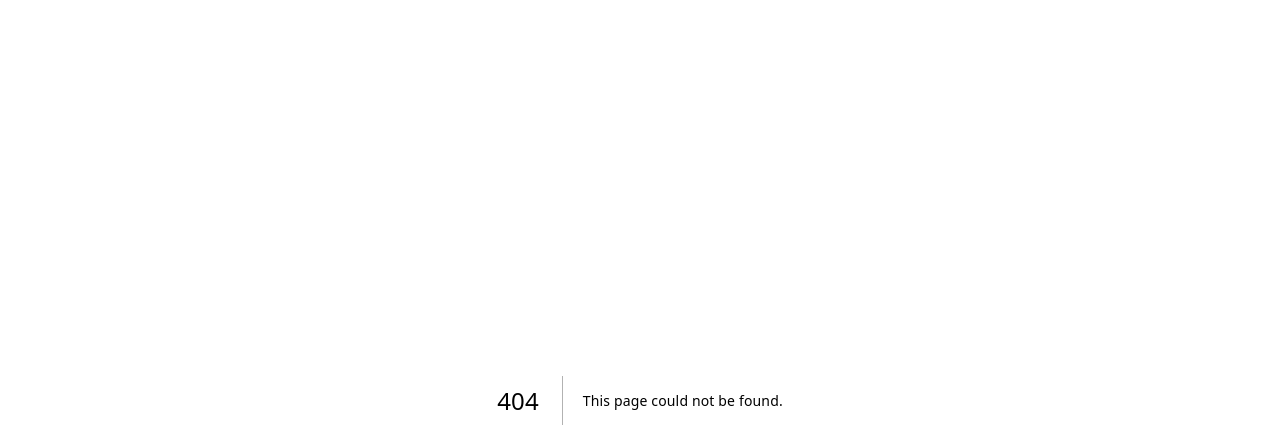
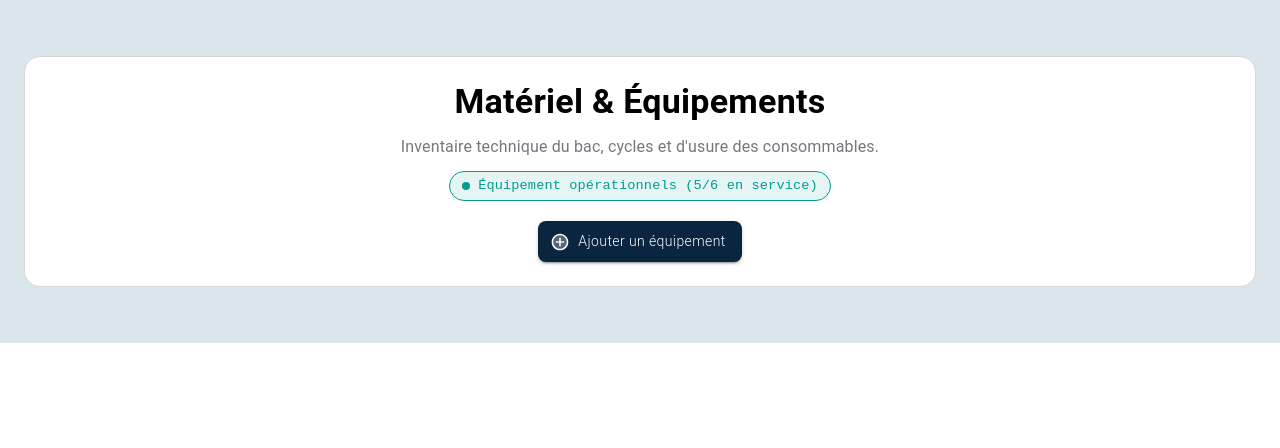
Before and after one commit to EtienneA20/FishKeeper, a Next.js app in the folder fishkeeper/: page /material in a window 1280 px wide. Before the commit this address had no page. Shown: the top 448 px of the page. Built offline with nearby package versions, Linux system fonts and the light colour scheme.

Commit message:
feat: start of implementation of Material components

```diff
--- a/fishkeeper/app/ThemeRegistry.tsx
+++ b/fishkeeper/app/ThemeRegistry.tsx
@@ -5,17 +5,27 @@ import createCache from '@emotion/cache';
 import type { EmotionCache } from '@emotion/cache';
 import { useServerInsertedHTML } from 'next/navigation';
 import { CacheProvider } from '@emotion/react';
-import { ThemeProvider, createTheme, CssBaseline } from '@mui/material';
+import { ThemeProvider, createTheme, CssBaseline, ThemeOptions } from '@mui/material';
 import { UserProvider } from '@/contexts/UserContext';
 
 const theme = createTheme({
-    palette: {
-        mode: 'light',
-        primary: {
-            main: '#0288d1',
-        },
+  palette: {
+    mode: 'light',
+    primary: {
+      main: '#dbe6ec',
     },
-});
+    darkBlueButton: {
+      background: '#0a2540',
+      colorText: '#ffffff',
+    },
+    card: {
+      background: '#ffffff',
+      colorTitle: '#000000',
+      colorText: '#74777e',
+      borderRadius: 3
+    },
+  },
+} as unknown as ThemeOptions);
 
 interface ThemeRegistryProps {
     children: React.ReactNode;
--- /dev/null
+++ b/fishkeeper/app/material/MaterialTitle.tsx
@@ -0,0 +1,49 @@
+'use client';
+
+import React from 'react';
+import { Box, Typography } from '@mui/material';
+import ControlPointTwoToneIcon from '@mui/icons-material/ControlPointTwoTone';
+import DialogButton from '../../components/DialogButton';
+import StatusBadge from '../../components/StatusBadge';
+
+export default function MaterialTitle(): React.JSX.Element {
+  return (
+    <Box
+      sx={{
+        my: 4,
+        p: 3,
+        display: 'flex',
+        flexDirection: 'column',
+        alignItems: 'center',
+        gap: 1.5,
+        backgroundColor: 'card.background',
+        border: '1px solid #ddd6d6',
+        borderRadius: 4,
+      }}
+    >
+      <Typography variant="h4" component="h1" sx={{ color: 'card.colorTitle', fontWeight: 700 }}>
+        Matériel & Équipements
+      </Typography>
+
+      <Typography component="p" sx={{ color: 'card.colorText', textAlign: 'center' }}>
+        {"Inventaire technique du bac, cycles et d'usure des consommables."}
+      </Typography>
+
+      <StatusBadge
+          text='Équipement opérationnels (5/6 en service)'
+          backgroundColor='#e5f5f4'
+          borderColor='#009d8d'
+        />
+
+      <Box sx={{ mt: 1 }}>
+        <DialogButton
+          startIcon={<ControlPointTwoToneIcon />}
+          label="Ajouter un équipement"
+          backgroundColor="darkBlueButton.background"
+          textColor="darkBlueButton.colorText"
+          onClick={() => {}}
+        />
+      </Box>
+    </Box>
+  );
+}
--- /dev/null
+++ b/fishkeeper/app/material/page.tsx
@@ -0,0 +1,13 @@
+'use client';
+
+import React from 'react';
+import { Box } from '@mui/material';
+import MaterialTitle from './MaterialTitle';
+
+export default function MaterialPage(): React.JSX.Element {
+  return (
+    <Box component="main" sx={{ p: 3, backgroundColor: 'primary.main' }}>
+        <MaterialTitle/>
+    </Box>
+  );
+}
--- /dev/null
+++ b/fishkeeper/components/DialogButton.tsx
@@ -0,0 +1,42 @@
+'use client';
+
+import React from 'react';
+import { Button, ButtonProps } from '@mui/material';
+
+interface DialogButtonProps extends ButtonProps {
+  label?: string;
+  backgroundColor?: string;
+  textColor?: string;
+}
+
+export default function DialogButton({
+  startIcon,
+  label,
+  backgroundColor,
+  textColor,
+  onClick,
+  variant="contained",
+  sx,
+  ...props
+}: DialogButtonProps): React.JSX.Element {
+  return (
+    <Button
+      onClick={onClick}
+      startIcon={startIcon}
+      variant={variant}
+      sx={{
+        textTransform: 'none',
+        borderRadius: 2,
+        fontWeight: 300,
+        px: 2,
+        py: 1,
+        ...(backgroundColor && { backgroundColor }),
+        ...(textColor && { color: textColor }),
+        ...sx,
+      }}
+      {...props}
+    >
+      {label}
+    </Button>
+  );
+}
--- /dev/null
+++ b/fishkeeper/components/StatusBadge.tsx
@@ -0,0 +1,37 @@
+'use client';
+
+import React from 'react';
+import { Box, Typography } from '@mui/material';
+
+interface StatusBadgeProps {
+  text: string;
+  backgroundColor: string;
+  borderColor: string;
+}
+
+export default function StatusBadge({
+  text,
+  backgroundColor,
+  borderColor,
+}: StatusBadgeProps): React.JSX.Element {
+  return (
+    <Box
+      sx={{
+        display: 'inline-flex',
+        alignItems: 'center',
+        gap: 1,
+        px: 1.5,
+        py: 0.5,
+        backgroundColor: backgroundColor,
+        border: `1px solid ${borderColor}`,
+        borderRadius: '50px',
+      }}
+    >
+      <Box sx={{width: 8, height: 8, borderRadius: '50%', backgroundColor: borderColor}}/>
+
+      <Typography component="span" sx={{color: borderColor, fontSize: '0.85rem', fontFamily: 'monospace', fontWeight: 400}}>
+        {text}
+      </Typography>
+    </Box>
+  );
+}
--- a/fishkeeper/package.json
+++ b/fishkeeper/package.json
@@ -19,6 +19,7 @@
         "@emotion/react": "^11.14.0",
         "@emotion/styled": "^11.14.1",
         "@hookform/resolvers": "^5.9.1",
+        "@mui/icons-material": "9.4.0",
         "@mui/material": "^9.4.0",
         "@mui/x-data-grid": "^9.14.0",
         "@prisma/adapter-better-sqlite3": "^7.10.0",
```
Also changed, not shown: fishkeeper/app/material/MaterialCard.tsx (added), fishkeeper/app/material/MaterialFilters.tsx (added), fishkeeper/app/material/MaterialGrid.tsx (added), 1 other file (tests, documents, lock files or other folders).
